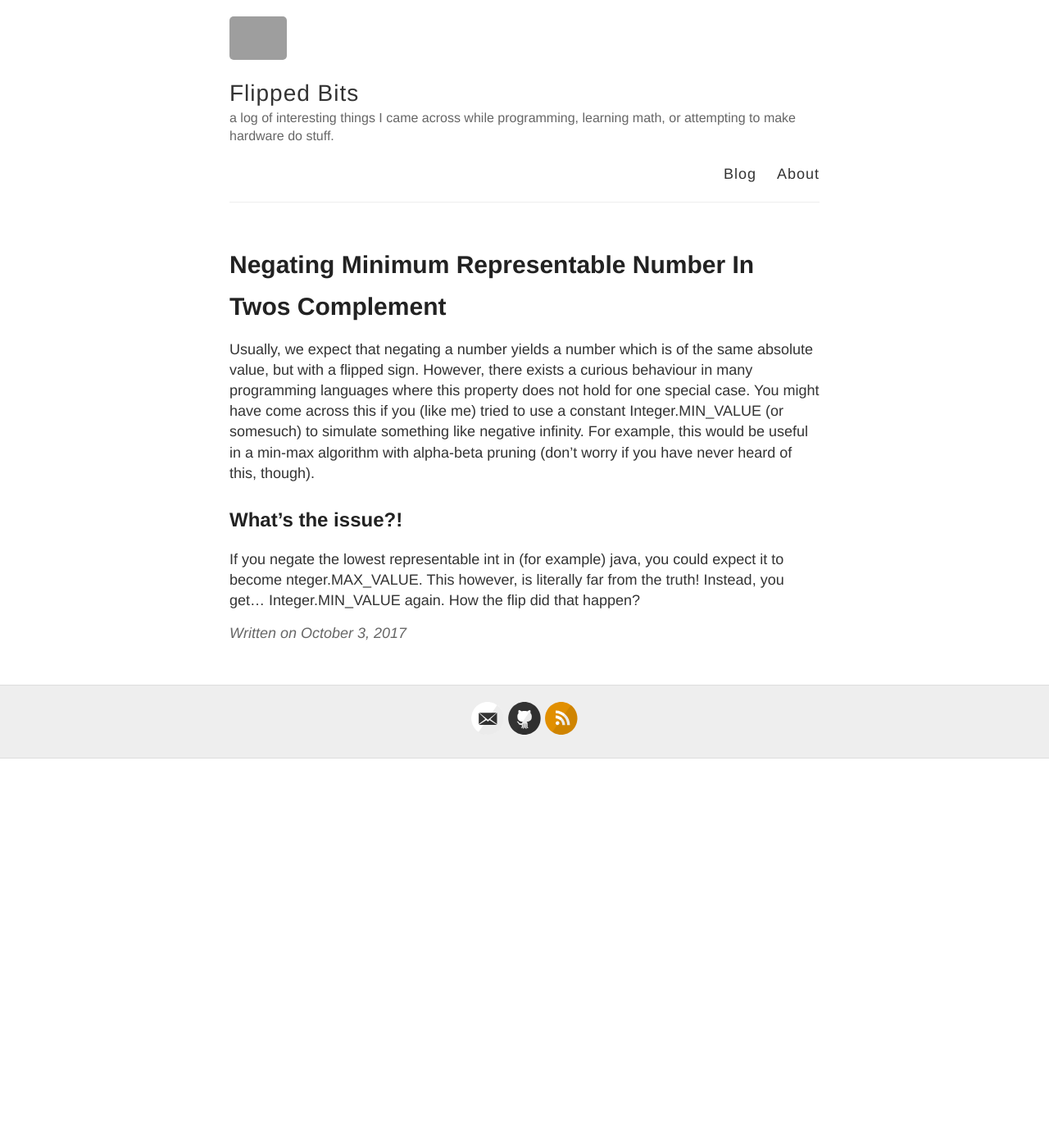
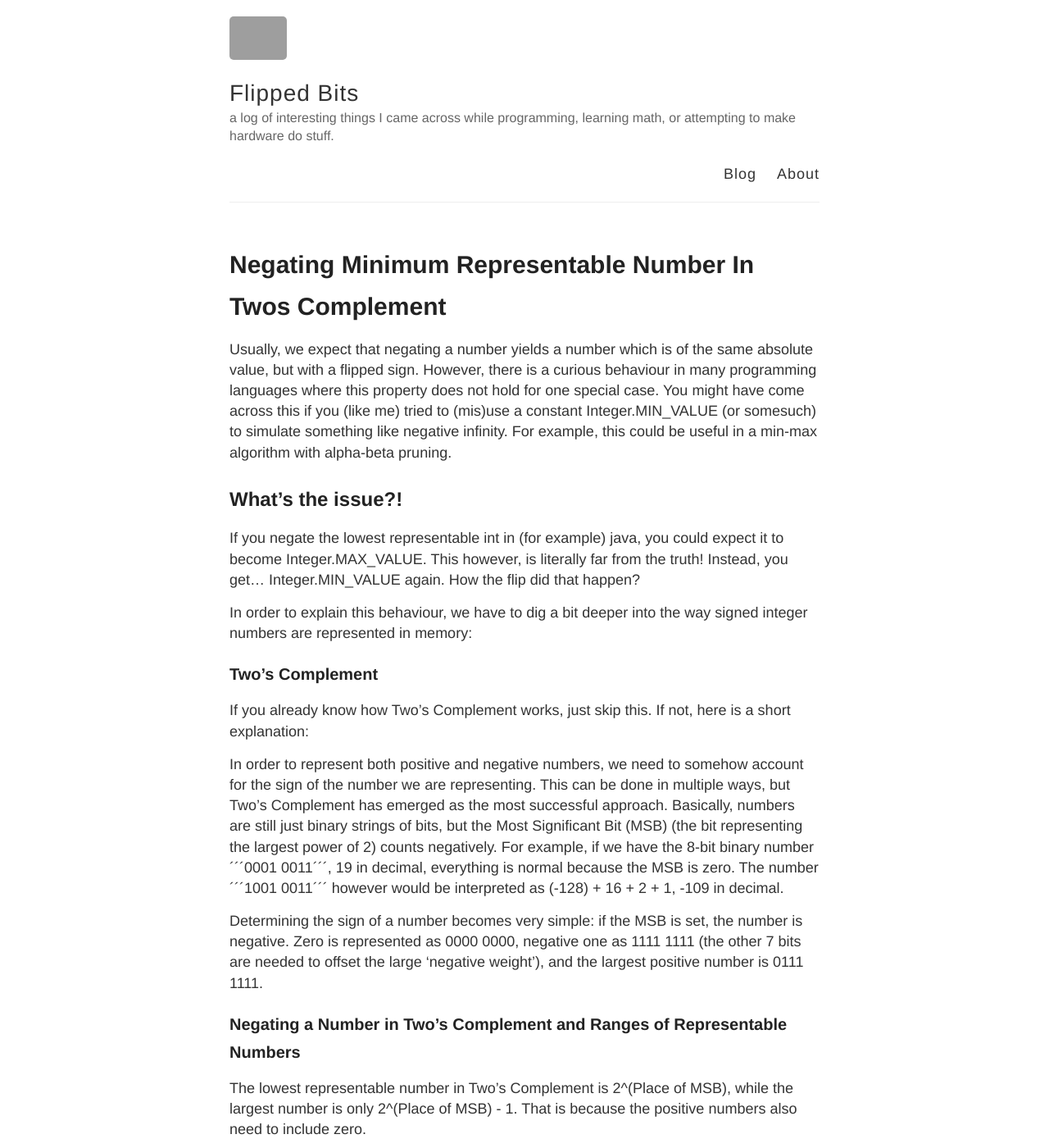
Before and after one commit to barafael/barafael.github.io, a Jekyll site: the page built from _posts/2017-10-3-negating-minimum-representable-number-in-twos-complement.md, in a window 1280 px wide and 1400 px high. Shown: the whole window at 82% size. Built offline with Jekyll 4.4.1, drawn with Linux system fonts in a browser that asks for light colours; our own code applies the rules of GitHub Pages for plain Markdown files; some of the changed text lies outside the part shown; grey boxes are pictures that could not be loaded.

Commit message:
more explanation

```diff
--- a/_posts/2017-10-3-negating-minimum-representable-number-in-twos-complement.md
+++ b/_posts/2017-10-3-negating-minimum-representable-number-in-twos-complement.md
@@ -1,8 +1,46 @@
-Usually, we expect that negating a number yields a number which is of the same absolute value, but with a flipped sign. However, there exists a curious behaviour in many programming languages where this property
-does not hold for one special case. You might have come across this if you (like me) tried to use a constant Integer.MIN_VALUE (or somesuch) to simulate something like negative infinity. For example, this would be useful
-in a min-max algorithm with alpha-beta pruning (don't worry if you have never heard of this, though).
+Usually, we expect that negating a number yields a number which is of the same
+absolute value, but with a flipped sign. However, there is a curious
+behaviour in many programming languages where this property does not hold for
+one special case. You might have come across this if you (like me) tried to (mis)use
+a constant Integer.MIN\_VALUE (or somesuch) to simulate something like negative
+infinity. For example, this could be useful in a min-max algorithm with
+alpha-beta pruning.
 
 ## What's the issue?!
 
 If you negate the lowest representable int in (for example) java, you could expect it to become
-nteger.MAX_VALUE. This however, is literally far from the truth! Instead, you get... Integer.MIN_VALUE again. How the flip did that happen?
+Integer.MAX\_VALUE. This however, is literally far from the truth! Instead, you get... Integer.MIN\_VALUE again. How the flip did that happen?
+
+In order to explain this behaviour, we have to dig a bit deeper into the way signed integer numbers are represented in memory:
+
+### Two's Complement
+
+If you already know how Two's Complement works, just skip this. If not, here is a short explanation:
+
+In order to represent both positive and negative numbers, we need to somehow
+account for the sign of the number we are representing.  This can be done in
+multiple ways, but Two's Complement has emerged as the most successful
+approach. Basically, numbers are still just binary strings of bits, but the
+Most Significant Bit (MSB) (the bit representing the largest power of 2) counts
+negatively. For example, if we have the 8-bit binary number ´´´0001 0011´´´, 19
+in decimal, everything is normal because the MSB is zero.  The number ´´´1001
+0011´´´ however would be interpreted as (-128) + 16 + 2 + 1, -109 in decimal.
+
+Determining the sign of a number becomes very simple: if the MSB is set, the
+number is negative. Zero is represented as 0000 0000, negative one as 1111 1111
+(the other 7 bits are needed to offset the large 'negative weight'), and the
+largest positive number is 0111 1111.
+
+### Negating a Number in Two's Complement and Ranges of Representable Numbers
+
+The lowest representable number in Two's Complement is 2^(Place of MSB), while
+the largest number is only 2^(Place of MSB) - 1. That is because the positive
+numbers also need to include zero.
+
+Negating a number in Two's Complement is easy: start at the right (Least
+Significant Bit LSB) and copy all zeroes and the first one. Then, invert the
+rest.
+
+### Bringing it together
+
+We have seen how negative numbers can be stored. Now we have everything that is needed to understand the behaviour shown above where ´´´-a = a´´´ (with 'a' being some negative number).
```
